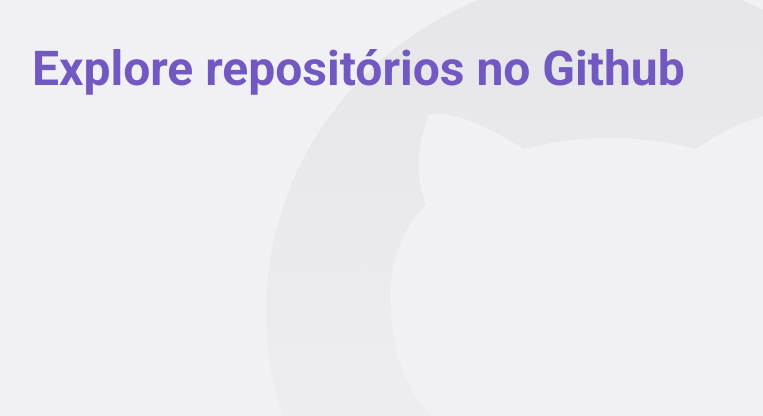
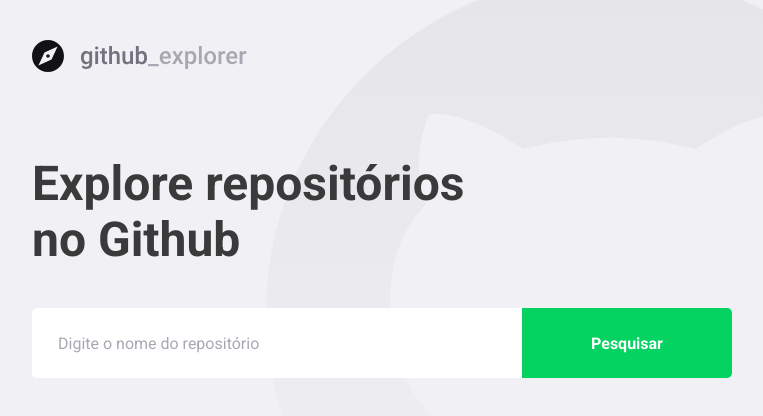
Before and after one commit to Ivo-Jr/github-explorer, a React (Create React App) app: page / in a window 1280 px wide. Shown: the top 416 px of the page, without its empty margins (148-911 px from the left). Built offline with nearby package versions, Linux system fonts and the light colour scheme.

Commit message:
lidando com erros

```diff
--- a/package.json
+++ b/package.json
@@ -10,8 +10,10 @@
     "@types/node": "^12.0.0",
     "@types/react": "^17.0.0",
     "@types/react-dom": "^17.0.0",
+    "axios": "^0.21.4",
     "react": "^17.0.2",
     "react-dom": "^17.0.2",
+    "react-icons": "^4.2.0",
     "react-router-dom": "^5.3.0",
     "react-scripts": "4.0.2",
     "typescript": "^4.1.2",
@@ -49,6 +51,7 @@
     "eslint-plugin-prettier": "^4.0.0",
     "eslint-plugin-react": "^7.21.5",
     "eslint-plugin-react-hooks": "^4",
+    "polished": "^4.1.3",
     "prettier": "^2.4.0"
   }
 }
--- a/src/pages/Dashboard/index.tsx
+++ b/src/pages/Dashboard/index.tsx
@@ -1,9 +1,82 @@
-import React from 'react';
+/* eslint-disable camelcase */
+import React, { useState, FormEvent } from 'react';
 
-import { Title } from './styles';
+import { FiChevronRight } from 'react-icons/fi';
+import api from '../../services/api';
+import LogoImg from '../../assets/logo.svg';
+
+import { Title, Form, Repository, Error } from './styles';
+
+interface Repository {
+  description: string;
+  full_name: string;
+  owner: {
+    avatar_url: string;
+    login: string;
+  };
+}
 
 const Dashboard: React.FC = () => {
-  return <Title>Explore repositórios no Github</Title>;
+  const [newRepo, setNewRepo] = useState('');
+  const [inputError, setInputError] = useState('');
+  const [repositories, setRepositories] = useState<Repository[]>([]);
+
+  async function handleAddRepository(
+    event: FormEvent<HTMLFormElement>,
+  ): Promise<void> {
+    event.preventDefault();
+
+    if (!newRepo) {
+      setInputError('Digite o autor/nome do repositório');
+      return;
+    }
+
+    try {
+      const response = await api.get<Repository>(`repos/${newRepo}`);
+
+      const repository = response.data;
+
+      setRepositories([...repositories, repository]);
+      setInputError('');
+      setNewRepo('');
+    } catch (err) {
+      setInputError('Erro na busca por esse repositório');
+    }
+  }
+
+  return (
+    <>
+      <img src={LogoImg} alt="Github Explorer" />
+      <Title>Explore repositórios no Github</Title>
+
+      <Form hasError={!!inputError} onSubmit={handleAddRepository}>
+        <input
+          value={newRepo}
+          onChange={e => setNewRepo(e.target.value)}
+          placeholder="Digite o nome do repositório"
+        />
+        <button type="submit">Pesquisar</button>
+      </Form>
+
+      {inputError && <Error>{inputError}</Error>}
+
+      <Repository>
+        {repositories.map(repository => (
+          <a key={repository.full_name} href="teste">
+            <img
+              src={repository.owner.avatar_url}
+              alt={repository.owner.login}
+            />
+            <div>
+              <strong>{repository.full_name}</strong>
+              <p>{repository.description}</p>
+            </div>
+            <FiChevronRight size={20} />
+          </a>
+        ))}
+      </Repository>
+    </>
+  );
 };
 
 export default Dashboard;
--- a/src/pages/Dashboard/styles.ts
+++ b/src/pages/Dashboard/styles.ts
@@ -1,8 +1,117 @@
-/* eslint-disable import/prefer-default-export */
-/* eslint-disable import/no-extraneous-dependencies */
-import styled from 'styled-components';
+/* eslint-disable import/no-unresolved */
+import styled, { css } from 'styled-components';
+
+interface FormProps {
+  hasError: boolean;
+}
 
 export const Title = styled.h1`
   font-size: 48px;
-  color: #7159c1;
+  color: #3a3a3a;
+  max-width: 450px;
+  line-height: 56px;
+
+  margin-top: 80px;
 `;
+
+export const Form = styled.form<FormProps>`
+  margin-top: 40px;
+  max-width: 700px;
+
+  display: flex;
+
+  input {
+    flex: 1;
+    height: 70px;
+    padding: 0 24px;
+    border: 0;
+    border-radius: 5px 0 0 5px;
+    color: #3a3a3a;
+    border: 2px solid #fff;
+    border-right: 0;
+
+    ${props =>
+      props.hasError &&
+      css`
+        border-color: #c53030;
+      `};
+
+    &::placeholder {
+      color: #a8a8b3;
+    }
+  }
+
+  button {
+    width: 210px;
+    height: 70px;
+    background: #04d361;
+    border-radius: 0px 5px 5px 0px;
+    border: 0;
+    color: #fff;
+    font-weight: bold;
+    transition: filter 0.2s;
+
+    &:hover {
+      filter: brightness(0.8);
+    }
+  }
+`;
+
+export const Repository = styled.div`
+  margin-top: 80px;
+  max-width: 700px;
+
+  a {
+    background: #fff;
+    border-radius: 5px;
+    width: 100%;
+    padding: 24px;
+    display: block;
+    text-decoration: none;
+
+    display: flex;
+    align-items: center;
+    transition: transform 0.2s;
+
+    & + a {
+      margin-top: 16px;
+    }
+
+    &:hover {
+      transform: translateX(10px);
+    }
+
+    img {
+      width: 64px;
+      height: 64px;
+      border-radius: 50%;
+    }
+
+    div {
+      margin: 0 16px;
+      flex: 1;
+
+      strong {
+        font-size: 18px;
+        color: #3d3d4d;
+      }
+
+      p {
+        font-size: 18px;
+        color: #a8a8b3;
+        margin-top: 4px;
+      }
+    }
+
+    svg {
+      margin-left: auto;
+      color: #cbcbd6;
+    }
+  }
+`;
+
+export const Error = styled.span`
+  display: block;
+  color: #c53030;
+  margin-top: 8px;
+`;
--- /dev/null
+++ b/src/services/api.ts
@@ -0,0 +1,7 @@
+import axios from 'axios';
+
+const api = axios.create({
+  baseURL: 'https://api.github.com',
+});
+
+export default api;
--- a/src/styles/global.ts
+++ b/src/styles/global.ts
@@ -1,4 +1,4 @@
-/* eslint-disable import/no-extraneous-dependencies */
+/* eslint-disable import/no-unresolved */
 import { createGlobalStyle } from 'styled-components';
 
 import githubBackground from '../assets/github-background.svg';
```
Also changed, not shown: .eslintrc.json, src/assets/logo.svg (added), 1 other file (tests, documents, lock files or other folders).
